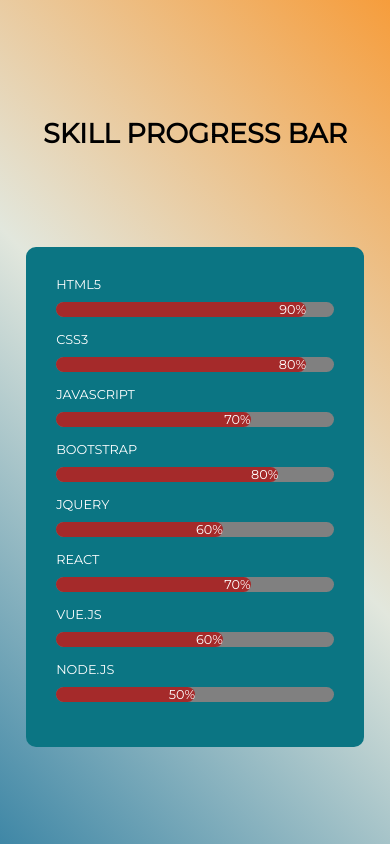
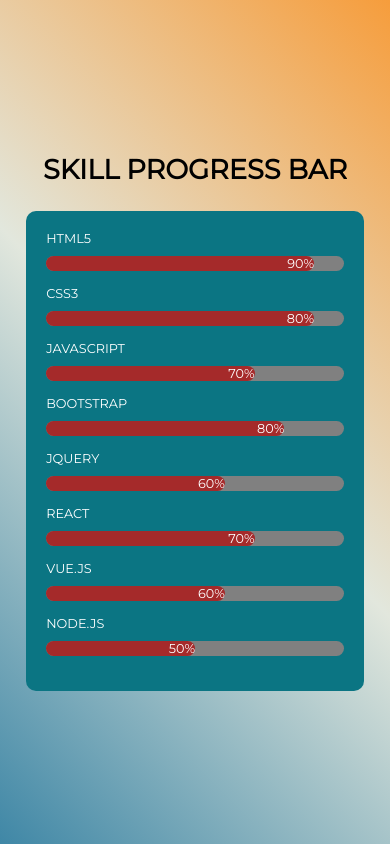
Before and after one commit to kaimul1984/Progress-bar, a plain HTML site: page index.html in a window 390 px wide. Drawn offline with Linux system fonts and the light colour scheme.

Commit message:
third change

```diff
--- a/style.css
+++ b/style.css
@@ -15,8 +15,8 @@ body{
 
  }
  h1{
-     margin-bottom: 15%;
-     font-size: 3rem;
+     margin-bottom: 15px;
+     font-size: 2rem;
      letter-spacing: 0.7rem;
      text-transform: uppercase;
      text-align: center;
@@ -32,18 +32,18 @@ body{
 }
 
 .container {
-    width: 70vh;
+    width: 70vw;
     background-color: rgb(11, 117, 131);
     color: #fff;
-    padding: 40px;
+    padding: 20px;
     border-radius: 10px;
     margin: 0 auto;
 }
 
 .progress {
-    margin-bottom: 20px;
+    margin-bottom: 10px;
     width: 100%;
-    height: 25px;
+    height: 20px;
     background-color: gray;
     border-radius: 20px;
 }
@@ -66,14 +66,14 @@ body{
 
 @media(max-width: 768px) {
     h1{
-    margin-top: 20px;
+    margin-bottom: 25px;
      font-size: 1.7rem;
      letter-spacing: 0rem;
     }
     .container {
         width: 40vh;
-        padding: 30px;
-        margin-top: 10%;
+        padding: 20px;
+
     }
     .container p {
         font-size: .80rem;
```
